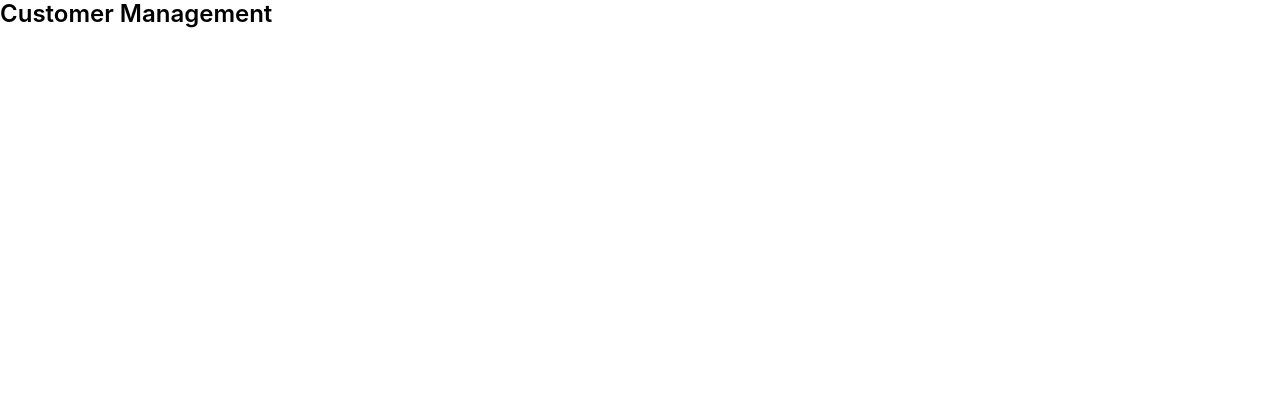
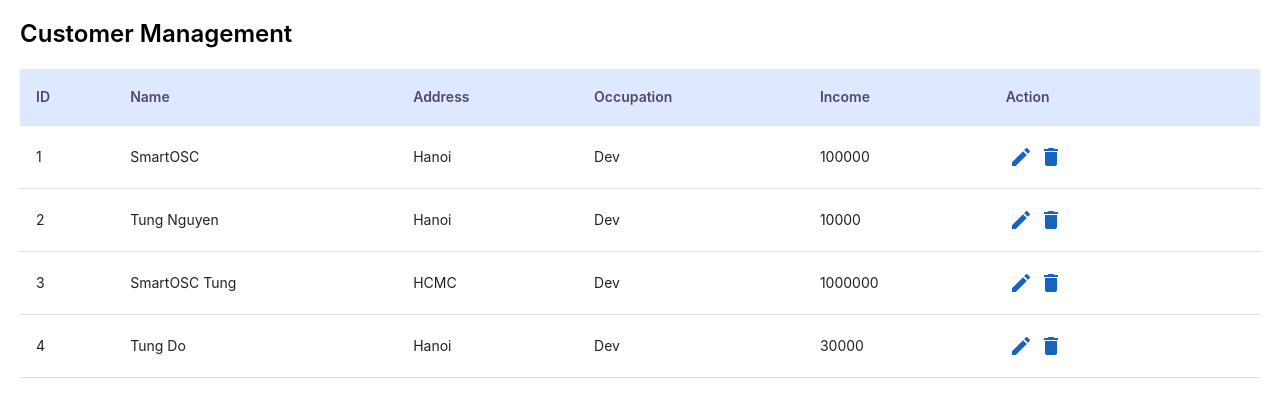
Before and after one commit to duckytutu/deloitte_poc, a React (Create React App) app: page /customers in a window 1280 px wide. Shown: the top 394 px of the page. Built offline with nearby package versions, Linux system fonts and the light colour scheme; no server answers.

Commit message:
clean up

```diff
--- a/src/App.tsx
+++ b/src/App.tsx
@@ -3,11 +3,14 @@ import { ThemeProvider as MuiThemeProvider } from '@material-ui/core/styles';
 import themeList from './theme';
 import Routes from './routes';
 import './App.css';
+import Box from '@material-ui/core/Box';
 
 function App() {
   return (
     <MuiThemeProvider theme={themeList[0]}>
-      <Routes />
+      <Box p={5}>
+        <Routes />
+      </Box>
     </MuiThemeProvider>
   );
 }
--- a/src/apis/customerApis.ts
+++ b/src/apis/customerApis.ts
@@ -17,6 +17,20 @@ const mockData = [
     address: 'Hanoi',
     occupation: 'Dev',
     income: 10000,
+  },
+  {
+    id: 3,
+    name: 'SmartOSC Tung',
+    address: 'HCMC',
+    occupation: 'Dev',
+    income: 1000000,
+  },
+  {
+    id: 4,
+    name: 'Tung Do',
+    address: 'Hanoi',
+    occupation: 'Dev',
+    income: 30000,
   },
 ];
 
--- a/src/features/customer/CustomerDetail.tsx
+++ b/src/features/customer/CustomerDetail.tsx
@@ -20,8 +20,6 @@ const CustomerDetail = () => {
   return (
     <Box mt={5}>
       {data ? (
-        <>
-          <Typography>Customer Detail</Typography>
         <Table>
           <TableBody>
             <TableRow>
@@ -46,7 +44,6 @@ const CustomerDetail = () => {
             </TableRow>
           </TableBody>
         </Table>
-        </>
       ) : (
         'Invalid customer'
       )}
--- a/src/features/customer/index.tsx
+++ b/src/features/customer/index.tsx
@@ -11,8 +11,8 @@ const CustomerPage = () => {
     <>
       <Typography variant="h3">Customer Management</Typography>
       <Switch>
-        {/* <Route exact path={path} component={CustomerList} /> */}
-        <Route path={`${path}/:id`} component={CustomerDetail} />
+        <Route exact path={path} component={CustomerList} />
+        <Route exact path={`${path}/:id`} component={CustomerDetail} />
       </Switch>
     </>
   );
--- a/src/routes/index.tsx
+++ b/src/routes/index.tsx
@@ -6,22 +6,20 @@ import {
   Switch,
 } from 'react-router-dom';
 import '../App.css';
-import IRoute from './Route';
-import routes from './routeList';
+import Home from '../features/home/Home';
+import Customer from '../features/customer';
 
 const Routes = () => {
   return (
     <Router>
       <Switch>
-        {routes.map((route: IRoute) => (
-          <Route
-            key={route.path}
-            component={route.component}
-            path={route.path}
-            exact={route.exact || true}
-          />
-        ))}
-        {/* <Redirect to="/auth/404" /> */}
+        <Route exact path="/">
+          <Home />
+        </Route>
+        <Route path="/customers">
+          <Customer />
+        </Route>
+        <Redirect to="/auth/404" />
       </Switch>
     </Router>
   );
--- a/src/routes/routeList.ts
+++ /dev/null
@@ -1,34 +0,0 @@
-import IRoute from './Route';
-import async from '../components/Async';
-import { AppLayout } from '../layouts';
-import Customer from '../features/customer';
-import Home from '../features/home/Home';
-import CustomerDetail from '../features/customer/CustomerDetail';
-
-const Page404 = async(() => import('../features/auth/Page404'));
-
-const routes: IRoute[] = [
-  {
-    id: 'Page404',
-    path: '/auth/404',
-    component: Page404,
-    children: null,
-  },
-  {
-    id: 'Home',
-    path: '/',
-    component: Home,
-    children: null,
-    exact: true,
-  },
-  {
-    id: 'Customer',
-    path: '/customers',
-    component: Customer,
-    children: null,
-    layout: AppLayout,
-    exact: false,
-  },
-];
-
-export default routes;
```
Also changed, not shown: src/routes/PublicRoute.tsx (deleted, +0 -13 lines), src/routes/Route.ts (deleted, +0 -12 lines), 1 other file (tests, documents, lock files or other folders). Lines whose indentation alone changed are shown as unchanged.
